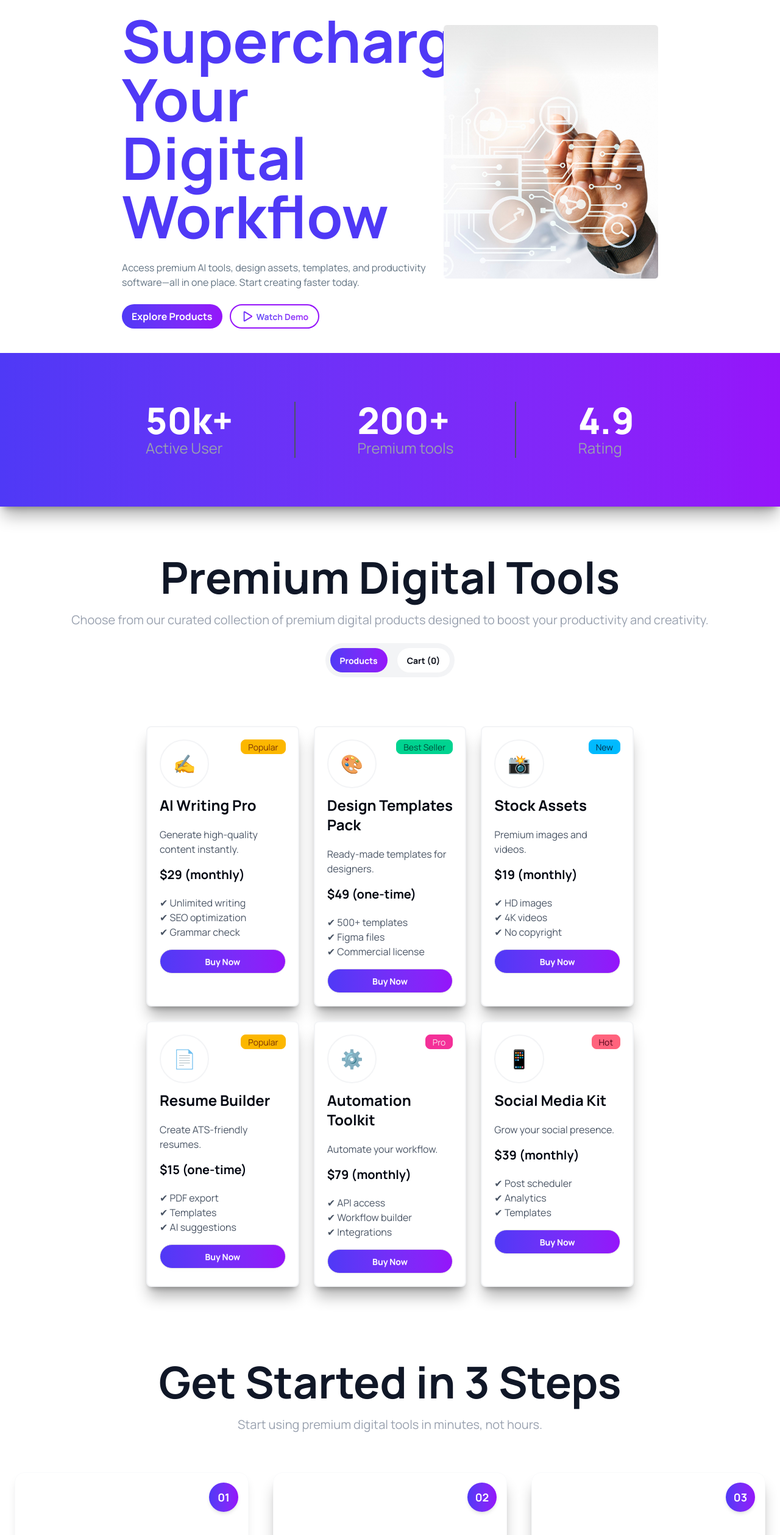
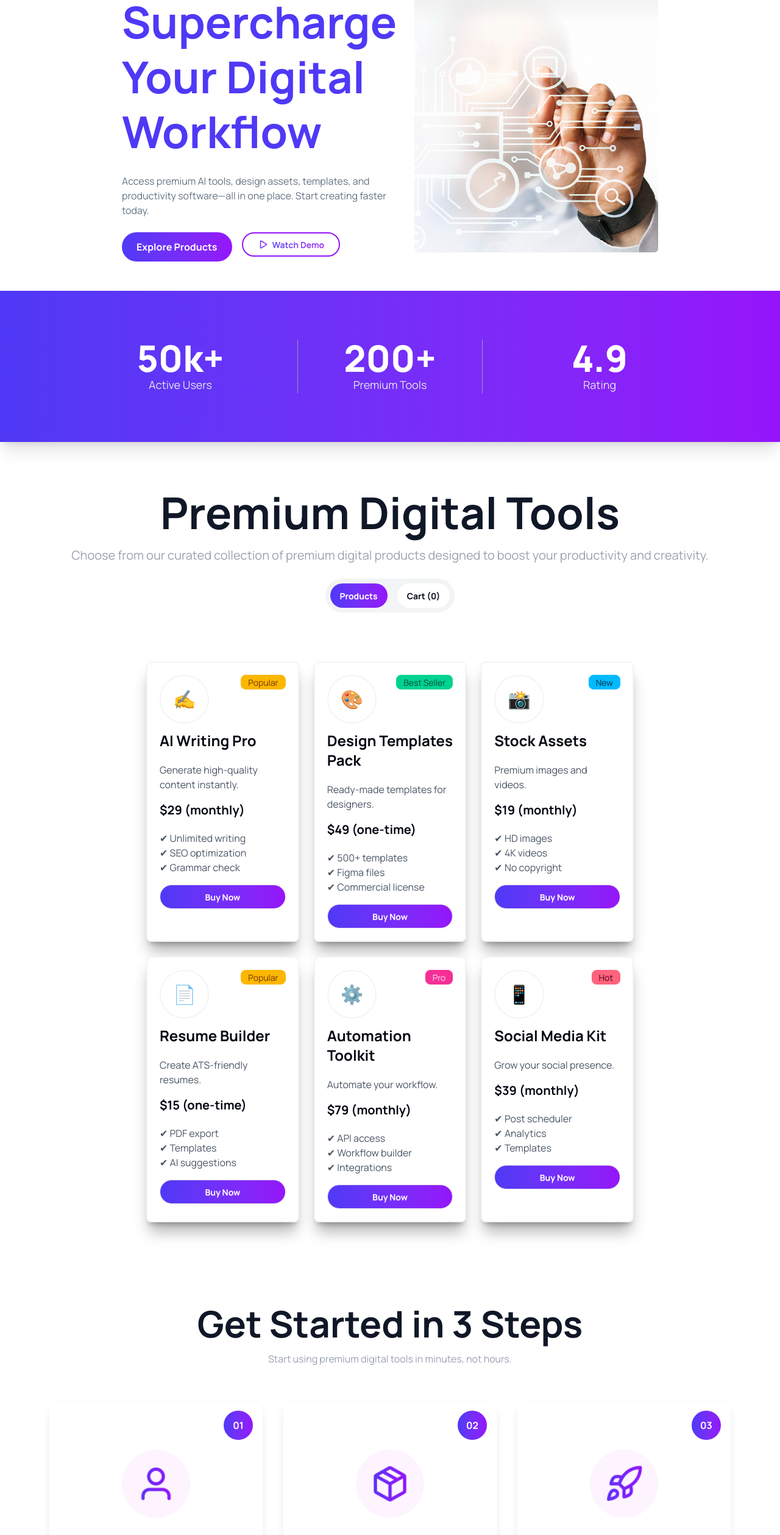
Before and after one commit to rudrobiswas-dev/assignment-6, a React (Vite) app: page / in a window 1280 px wide. Shown: the part 265-2783 px from the top of the page at 61% size. Built offline with nearby package versions, Linux system fonts and the light colour scheme.

Commit message:
Responsive Navbar active and cart step hero area working nav to

```diff
--- a/src/components/Active.jsx
+++ b/src/components/Active.jsx
@@ -1,26 +1,37 @@
-import React from 'react';
+import React from "react";
 
 const Active = () => {
   return (
-        <div className='text-white bg-linear-to-r from-[#4f39f6] to-[#9514fa] py-20 shadow-xl/30'>
-            <div className='flex justify-around px-50'>
+    <div className="text-white bg-gradient-to-r from-[#4f39f6] to-[#9514fa] py-16 md:py-20 shadow-xl">
+      <div className="max-w-6xl mx-auto px-4 md:px-10 lg:px-20">
+        <div className="grid grid-cols-1 sm:grid-cols-3 text-center gap-10 items-center">
           <div>
-                    <h1 className='text-6xl font-extrabold'>50k+</h1>
-                    <h5 className='text-gray-400 text-2xl font-normal' >Active User</h5>
+            <h1 className="text-4xl md:text-5xl lg:text-6xl font-extrabold">
+              50k+
+            </h1>
+            <h5 className="text-gray-200 text-sm md:text-lg">
+              Active Users
+            </h5>
           </div>
-                <div class="divider divider-horizontal before:bg-gray-600 after:bg-gray-600"></div>
+          <div className="sm:border-l sm:border-r border-gray-400">
+            <h1 className="text-4xl md:text-5xl lg:text-6xl font-extrabold">
+              200+
+            </h1>
+            <h5 className="text-gray-200 text-sm md:text-lg">
+              Premium Tools
+            </h5>
+          </div>
           <div>
-                    <h1 className='text-6xl font-extrabold'>200+</h1>
-                    <h5 className='text-gray-400 text-2xl font-normal'>Premium tools</h5>
+            <h1 className="text-4xl md:text-5xl lg:text-6xl font-extrabold">
+              4.9
+            </h1>
+            <h5 className="text-gray-200 text-sm md:text-lg">
+              Rating
+            </h5>
           </div>
-                <div class="divider divider-horizontal before:bg-gray-600 after:bg-gray-600"></div>
-                <div>
-                    <h1 className='text-6xl font-extrabold'>4.9</h1>
-                    <h5 className='text-gray-400 text-2xl font-normal'>Rating</h5>
         </div>
       </div>
     </div>
   );
 };
-
 export default Active;
--- a/src/components/Cart.jsx
+++ b/src/components/Cart.jsx
@@ -1,44 +1,55 @@
-import Cart1 from '../assets/Cart1.png';
+import Cart1 from "../assets/Cart1.png";
 
 const Cart = ({ cart, handleRemove, handleCheckout }) => {
 
-  const total = cart.reduce((sum, item) => sum + item.price, 0)
+  const total = cart.reduce((sum, item) => sum + item.price, 0);
 
   return (
-    <div className="px-50 py-10">
+    <div className="px-4 md:px-10 lg:px-20 py-10 max-w-5xl mx-auto">
 
       {cart.length === 0 ? (
-        <div className=''>
-          <div className=" relative flex flex-col-reverse justify-center items-center text-center border-gray-100 border-2  my-8 rounded-xl shadow-xl/20">
-          <h2 className="absolute top-5 left-7 text-gray-900 font-bold text-2xl pb-5 ">
+
+        <div className="relative flex flex-col items-center justify-center text-center border border-gray-100 rounded-xl shadow-xl p-10">
+
+          <h2 className="absolute top-4 left-6 text-gray-900 font-bold text-xl md:text-2xl">
             Your Cart
           </h2>
-          <h1 className="text-center text-2xl text-gray-950 px-40 pb-20 opacity-10">Cart is Empty</h1>
-           <img className='w-50 pt-20 opacity-5' src={Cart1} alt="Cart1" />
-        </div>
+          <img
+            className="w-28 md:w-40 opacity-10 mt-10"
+            src={Cart1}
+            alt="cart"
+          />
+          <h1 className="text-lg md:text-2xl text-gray-800 opacity-30 mt-4">
+            Cart is Empty
+          </h1>
+
         </div>
 
       ) : (
-        <div className="border-2 border-gray-100 rounded-2xl p-10 shadow-xl/30">
 
-          <h2 className="text-gray-900 font-bold text-2xl pb-5 ">
+        <div className="border border-gray-100 rounded-2xl p-6 md:p-10 shadow-xl">
+
+          <h2 className="text-gray-900 font-bold text-xl md:text-2xl pb-5">
             Your Cart
           </h2>
 
-          {cart.map(item => (
+          {cart.map((item) => (
             <div
               key={item.id}
-              className="flex justify-between bg-gray-100 p-4 mb-3 rounded text-gray-700"
+              className="flex flex-col sm:flex-row sm:items-center sm:justify-between gap-4 bg-gray-100 p-4 mb-3 rounded text-gray-700"
             >
-              <div className="flex space-x-4">
-                <h3 className="text-4xl">{item.icon}</h3>
+
+              <div className="flex items-center gap-4">
+
+                <h3 className="text-3xl">{item.icon}</h3>
 
                 <div>
-                  <h1 className="text-gray-950 font-bold">
+                  <h1 className="text-gray-950 font-bold text-sm md:text-base">
                     {item.name}
                   </h1>
-                  <p>${item.price}</p>
+                  <p className="text-sm">${item.price}</p>
                 </div>
+
               </div>
 
               <button
@@ -47,28 +58,35 @@ const Cart = ({ cart, handleRemove, handleCheckout }) => {
               >
                 Remove
               </button>
+
             </div>
           ))}
 
-          <div className="flex justify-between mt-5">
-            <h3 className="text-xl text-gray-600">Total:</h3>
-            <h2 className="text-2xl text-gray-950 font-bold">
+          {/* Total */}
+          <div className="flex justify-between mt-6">
+
+            <h3 className="text-lg md:text-xl text-gray-600">
+              Total:
+            </h3>
+
+            <h2 className="text-xl md:text-2xl text-gray-950 font-bold">
               ${total}
             </h2>
+
           </div>
 
           <button
             onClick={handleCheckout}
-            className="btn mt-4 w-full rounded-full bg-linear-to-r from-[#4f39f6] to-[#9514fa] text-white font-bold py-2 px-4"
+            className="btn mt-6 w-full rounded-full bg-gradient-to-r from-[#4f39f6] to-[#9514fa] text-white font-bold py-3"
           >
             Proceed to Checkout
           </button>
 
         </div>
+
       )}
-
     </div>
-  )
-}
+  );
+};
 
 export default Cart;
--- a/src/components/Hero.jsx
+++ b/src/components/Hero.jsx
@@ -1,46 +1,47 @@
-import React from 'react';
-import banner from '../assets/banner.png';
-import playIcon from '../assets/Play.png';
-
+import React from "react";
+import banner from "../assets/banner.png";
+import playIcon from "../assets/Play.png";
 
 const Hero = () => {
   return (
-        <div>
-            <div className="min-w-full px-50 pt-40 pb-10 bg-white shadow-sm">
-                <div className="flex justify-between items-center">
-
-                    <div className='w-3/5'>
-                        <div className='w-fit flex items-center gap-2 bg-[#e1e7ff] py-2 px-4 rounded-full'>
+    <div className="w-full px-4 md:px-10 lg:px-50 pt-20 md:pt-32 pb-12 bg-white">
+      <div className="flex flex-col lg:flex-row items-center justify-between gap-10">
+        <div className="lg:w-1/2">
+          <div className="w-fit flex items-center gap-2 bg-[#e1e7ff] py-2 px-4 rounded-full">
             <div className="relative flex items-center justify-center">
               <div className="absolute w-5 h-5 bg-purple-400 rounded-full opacity-40 animate-ping"></div>
               <div className="w-3 h-3 bg-purple-600 rounded-full"></div>
             </div>
-                            <span className='font-bold bg-linear-to-r from-[#4f39f6] to-[#9514fa] text-transparent bg-clip-text'>
+            <span className="font-bold bg-linear-to-r from-[#4f39f6] to-[#9514fa] text-transparent bg-clip-text text-sm md:text-base">
               New: AI-Powered Tools Available
             </span>
           </div>
-                        <h1 className="text-8xl font-bold text-[#4f39f6] pt-5">
+          <h1 className="text-4xl sm:text-5xl lg:text-7xl font-bold text-[#4f39f6] pt-6 leading-tight">
             Supercharge Your Digital Workflow
           </h1>
-                        <p className="text-[#627382] py-6">
-                            Access premium AI tools, design assets, templates, and productivity <br />
+          <p className="text-[#627382] py-6 text-sm sm:text-base">
+            Access premium AI tools, design assets, templates, and productivity
             software—all in one place. Start creating faster today.
           </p>
-                        <div className='flex gap-3'>
-                            <button className='rounded-full bg-linear-to-r from-[#4f39f6] to-[#9514fa] hover:from-[#9514fa] hover:to-[#4f39f6] text-white font-bold py-2 px-4 transition-all duration-300'>
+          <div className="flex flex-col sm:flex-row gap-4">
+            <button className="rounded-full bg-linear-to-r from-[#4f39f6] to-[#9514fa] hover:from-[#9514fa] hover:to-[#4f39f6] text-white font-bold py-3 px-6 transition-all duration-300">
               Explore Products
             </button>
-                            <div className='w-fit btn bg-white py-2 px-4 rounded-full shadow-none border-2 border-[#9514fa]'>
-                                <img src={playIcon} alt="play" />
-                                <a className='font-bold bg-linear-to-r from-[#4f39f6] to-[#9514fa] inline-block text-transparent bg-clip-text'>
+            <div className="w-fit flex items-center gap-2 btn bg-white py-3 px-6 rounded-full shadow-none border-2 border-[#9514fa]">
+              <img src={playIcon} alt="play" className="w-4 h-4"/>
+              <span className="font-bold bg-linear-to-r from-[#4f39f6] to-[#9514fa] text-transparent bg-clip-text">
                 Watch Demo
-                                </a>
+              </span>
+            </div>
+
           </div>
         </div>
-                    </div>
-                    <div>
-                        <img className='w-125' src={banner} alt="banner" />
-                    </div>
+        <div className="lg:w-1/2 flex justify-center">
+          <img
+            className="w-full max-w-md lg:max-w-xl"
+            src={banner}
+            alt="banner"
+          />
         </div>
       </div>
     </div>
--- a/src/components/Steps.jsx
+++ b/src/components/Steps.jsx
@@ -1,83 +1,90 @@
-import React from 'react';
+import React from "react";
 
-// ✅ IMPORT ALL IMAGES
-import userImg from '../assets/user.png';
-import packageImg from '../assets/package.png';
-import rocketImg from '../assets/rocket.png';
+// IMPORT IMAGES
+import userImg from "../assets/user.png";
+import packageImg from "../assets/package.png";
+import rocketImg from "../assets/rocket.png";
 
 const Steps = () => {
   return (
-        <section className='flex flex-col items-center py-20 px-4 text-center bg-white'>
+    <section className="py-16 md:py-24 px-4 md:px-10 lg:px-20 text-center bg-white">
 
-            <div className='mb-16'>
-                <h1 className='text-5xl md:text-7xl font-bold text-[#101727] mb-5'>
+      {/* Heading */}
+      <div className="mb-14">
+        <h1 className="text-3xl sm:text-4xl lg:text-6xl font-bold text-[#101727] mb-4">
           Get Started in 3 Steps
         </h1>
-                <p className='text-xl font-normal text-gray-400'>
+
+        <p className="text-gray-400 text-sm sm:text-base">
           Start using premium digital tools in minutes, not hours.
         </p>
       </div>
 
-            <div className='flex justify-between space-x-10'>
+      {/* Cards */}
+      <div className="grid grid-cols-1 md:grid-cols-2 lg:grid-cols-3 gap-8">
 
-                {/* 1st */}
-                <div className='relative flex flex-col items-center p-8 rounded-2xl shadow-lg border border-gray-50 max-w-sm'>
+        {/* STEP 1 */}
+        <div className="relative flex flex-col items-center p-8 rounded-2xl shadow-lg border border-gray-50">
 
-                    <div className='absolute top-4 right-4 w-12 h-12 flex justify-center items-center bg-linear-to-r from-[#4f39f6] to-[#9514fa] rounded-full text-white shadow-md'>
-                        <span className='text-lg font-bold'>01</span>
+          <div className="absolute top-4 right-4 w-12 h-12 flex items-center justify-center bg-gradient-to-r from-[#4f39f6] to-[#9514fa] rounded-full text-white">
+            <span className="font-bold">01</span>
           </div>
 
-                    <div className='bg-fuchsia-50 p-6 rounded-full mb-6 mt-20'>
-                        <img className='h-16 w-16 object-contain' src={userImg} alt="Create Account" />
+          <div className="bg-fuchsia-50 p-6 rounded-full mb-6 mt-12">
+            <img className="h-16 w-16 object-contain" src={userImg} alt="Create Account"/>
           </div>
 
-                    <div>
-                        <h2 className='text-2xl font-bold text-[#101727] mb-3'>Create Account</h2>
-                        <p className='text-gray-500 leading-relaxed'>
+          <h2 className="text-xl font-bold text-[#101727] mb-2">
+            Create Account
+          </h2>
+
+          <p className="text-gray-500 text-sm leading-relaxed">
             Sign up for free in seconds. No credit card required to get started.
           </p>
         </div>
+
+        {/* STEP 2 */}
+        <div className="relative flex flex-col items-center p-8 rounded-2xl shadow-lg border border-gray-50">
+
+          <div className="absolute top-4 right-4 w-12 h-12 flex items-center justify-center bg-gradient-to-r from-[#4f39f6] to-[#9514fa] rounded-full text-white">
+            <span className="font-bold">02</span>
           </div>
 
-                {/* 2nd */}
-                <div className='relative flex flex-col items-center p-8 rounded-2xl shadow-xl/30 border border-gray-50 max-w-sm'>
-
-                    <div className='absolute top-4 right-4 w-12 h-12 flex justify-center items-center bg-linear-to-r from-[#4f39f6] to-[#9514fa] rounded-full text-white shadow-md'>
-                        <span className='text-lg font-bold'>02</span>
+          <div className="bg-fuchsia-50 p-6 rounded-full mb-6 mt-12">
+            <img className="h-16 w-16 object-contain" src={packageImg} alt="Choose Products"/>
           </div>
 
-                    <div className='bg-fuchsia-50 p-6 rounded-full mb-6 mt-20'>
-                        <img className='h-16 w-16 object-contain' src={packageImg} alt="Choose Products" />
-                    </div>
+          <h2 className="text-xl font-bold text-[#101727] mb-2">
+            Choose Products
+          </h2>
 
-                    <div>
-                        <h2 className='text-2xl font-bold text-[#101727] mb-3'>Choose Products</h2>
-                        <p className='text-gray-500 leading-relaxed'>
+          <p className="text-gray-500 text-sm leading-relaxed">
             Browse our catalog and select the tools that fit your needs.
           </p>
         </div>
+
+        {/* STEP 3 */}
+        <div className="relative flex flex-col items-center p-8 rounded-2xl shadow-lg border border-gray-50">
+
+          <div className="absolute top-4 right-4 w-12 h-12 flex items-center justify-center bg-gradient-to-r from-[#4f39f6] to-[#9514fa] rounded-full text-white">
+            <span className="font-bold">03</span>
           </div>
 
-                {/* 3rd */}
-                <div className='relative flex flex-col items-center p-8 rounded-2xl shadow-xl/30 border border-gray-50 max-w-sm'>
-
-                    <div className='absolute top-4 right-4 w-12 h-12 flex justify-center items-center bg-linear-to-r from-[#4f39f6] to-[#9514fa] rounded-full text-white shadow-md'>
-                        <span className='text-lg font-bold'>03</span>
+          <div className="bg-fuchsia-50 p-6 rounded-full mb-6 mt-12">
+            <img className="h-16 w-16 object-contain" src={rocketImg} alt="Start Creating"/>
           </div>
 
-                    <div className='bg-fuchsia-50 p-6 rounded-full mb-6 mt-20'>
-                        <img className='h-16 w-16 object-contain' src={rocketImg} alt="Start Creating" />
-                    </div>
+          <h2 className="text-xl font-bold text-[#101727] mb-2">
+            Start Creating
+          </h2>
 
-                    <div>
-                        <h2 className='text-2xl font-bold text-[#101727] mb-3'>Start Creating</h2>
-                        <p className='text-gray-500 leading-relaxed'>
+          <p className="text-gray-500 text-sm leading-relaxed">
             Download and start using your premium tools immediately.
           </p>
         </div>
+
       </div>
 
-            </div>
     </section>
   );
 };
```
Lines whose indentation alone changed are shown as unchanged.
